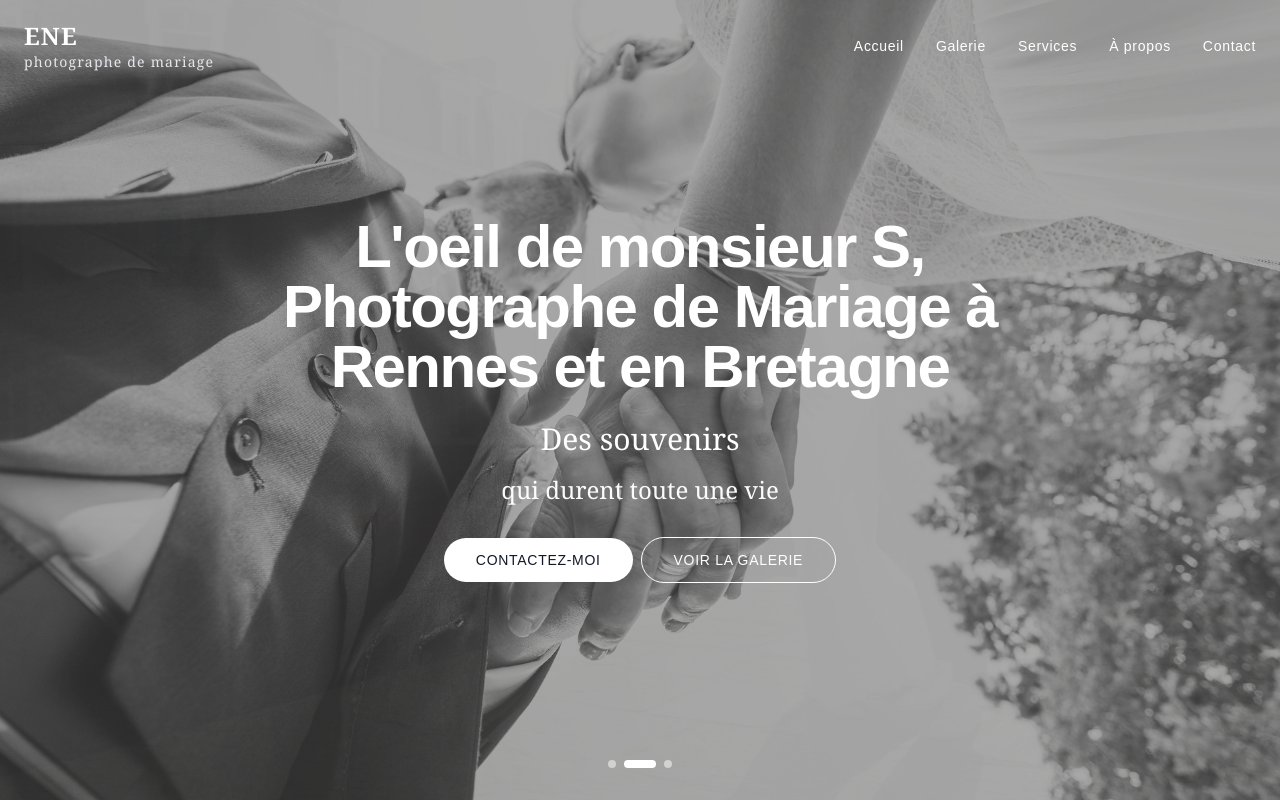
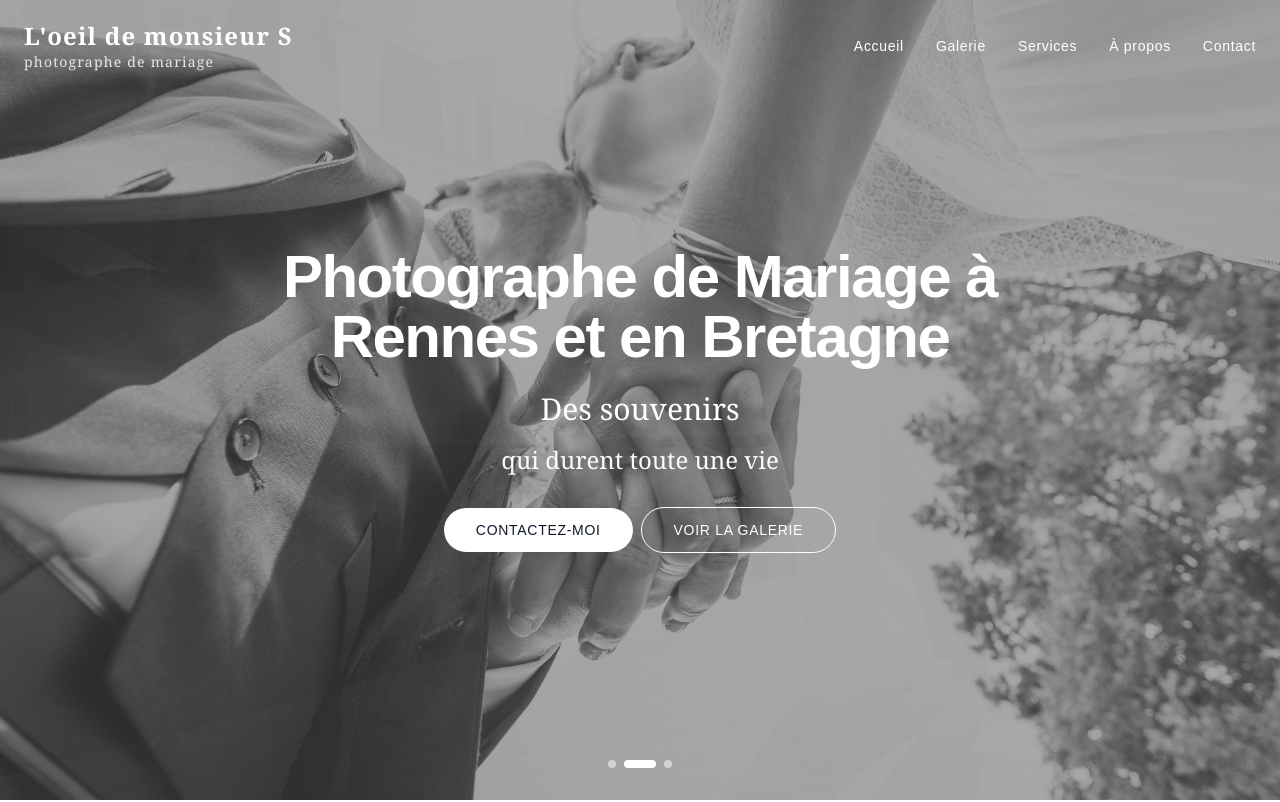
Before and after one commit to Ericphoto35/ene-photographe-mariage, a Next.js app: page / in a window 1280 px wide. Shown: the top 802 px of the page. Built offline with nearby package versions, Linux system fonts and the light colour scheme.

Commit message:
Modifie H1

```diff
--- a/src/app/components/HeroSection.js
+++ b/src/app/components/HeroSection.js
@@ -66,7 +66,7 @@ const HeroSection = () => {
           transition={{ duration: 0.8, delay: 0.2 }}
           className="max-w-3xl mx-auto"
         >
-          <h1 className="text-4xl md:text-6xl font-bold tracking-tight text-white sm:text-6xl mb-6">L'oeil de monsieur S, Photographe de Mariage à Rennes et en Bretagne</h1>
+          <h1 className="text-4xl md:text-6xl font-bold tracking-tight text-white sm:text-6xl mb-6">Photographe de Mariage à Rennes et en Bretagne</h1>
           <motion.p
             key={`title-${currentSlide}`}
             initial={{ opacity: 0, y: 20 }}
--- a/src/app/components/Navbar.js
+++ b/src/app/components/Navbar.js
@@ -58,7 +58,7 @@ const Navbar = () => {
               transition={{ duration: 0.5 }}
               className={`${scrolled ? 'text-black' : 'text-white'}`}
             >
-              ENE
+              L'oeil de monsieur S
             </motion.span>
             <motion.span
               initial={{ opacity: 0 }}
```
